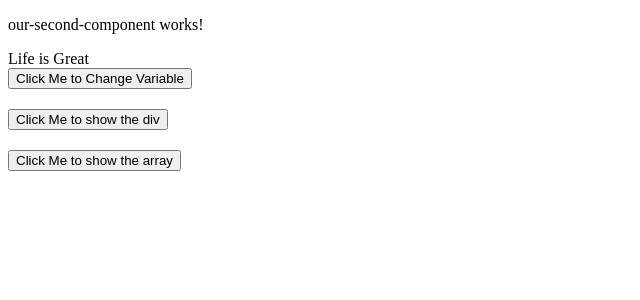
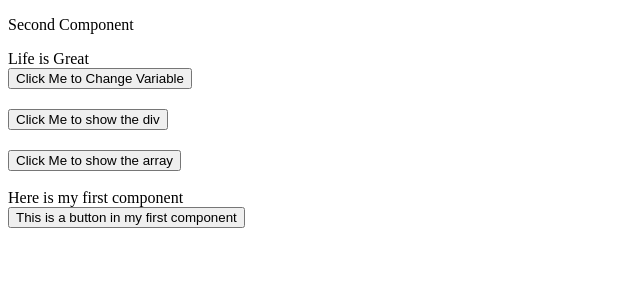
Before and after one commit to IrSg/Angular-Starter, an Angular app: page /coolcomponent in a window 1280 px wide. Shown: the top 300 px of the page, without its empty margins (0-640 px from the left). Built offline with nearby package versions, Linux system fonts and the light colour scheme.

Commit message:
component interaction; add service; update readme

```diff
--- a/src/app/amazing-first-component/amazing-first-component.component.html
+++ b/src/app/amazing-first-component/amazing-first-component.component.html
@@ -1,3 +1,3 @@
 <div>Here is my first component</div>
 
-<button>This is a button in my first component</button>
+<button (click)="talkToComponent2()">This is a button in my first component</button>
--- a/src/app/amazing-first-component/amazing-first-component.component.ts
+++ b/src/app/amazing-first-component/amazing-first-component.component.ts
@@ -19,4 +19,8 @@ export class AmazingFirstComponentComponent implements OnInit {
   ngOnInit() {
   }
 
+  talkToComponent2(){
+    //call the service.
+  }
+
 }
--- a/src/app/our-second-component/our-second-component.component.html
+++ b/src/app/our-second-component/our-second-component.component.html
@@ -1,16 +1,23 @@
-<p>our-second-component works!</p>
+<p>Second Component</p>
 
 <!--interact with a variable-->
 <div>{{helloVariable}}</div>
 
 <button (click)="coolFunction()">Click Me to Change Variable</button>
 <br/>
+
+
+
 <!--*ngIf-->
 <button (click)="showDivFunc()" style="margin-top: 20px">Click Me to show the div</button>
 <div *ngIf="showTheDiv === 'show it!'">The div is shown</div>
 <br/>
+
+
 <!--*ngFor-->
 <button (click)="showArrayFunc()" style="margin-top: 20px">Click Me to show the array</button>
 <div *ngFor="let coolItem of arrayItems">
 	<div>result: {{coolItem}}</div>
 </div>
+<br/><br/>
+<app-amazing-first-component></app-amazing-first-component>
--- a/src/app/our-second-component/our-second-component.component.ts
+++ b/src/app/our-second-component/our-second-component.component.ts
@@ -34,8 +34,12 @@ export class OurSecondComponentComponent implements OnInit {
 
   showArrayFunc(){
     this.arrayItems = ['hello', 'here', 'is', 'an', 'array']
+    this.anotherGreatFunc()
+  }
+
+  anotherGreatFunc(){
+    console.log('great job!')
   }
 
 
-
 }
```
Also changed, not shown: src/app/services/awesome-service.service.ts (added, +9 -0 lines), 1 other file (tests, documents, lock files or other folders).
